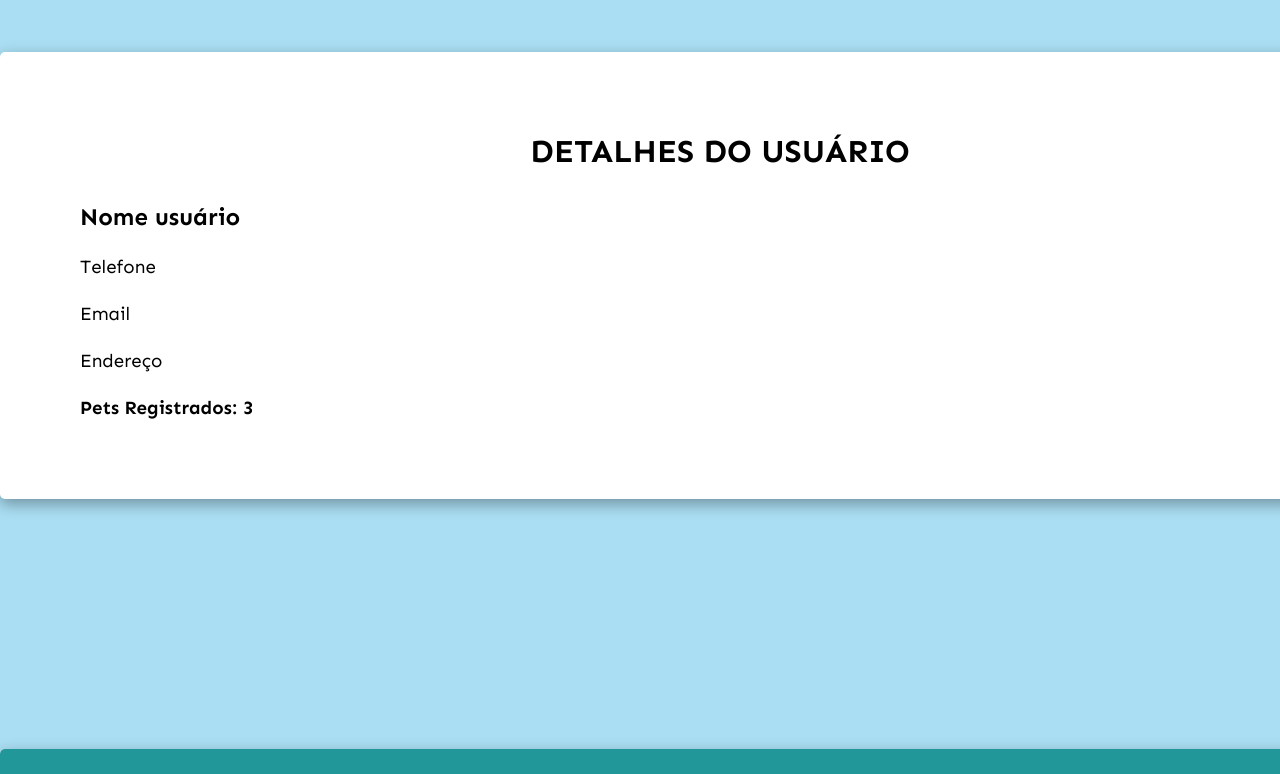
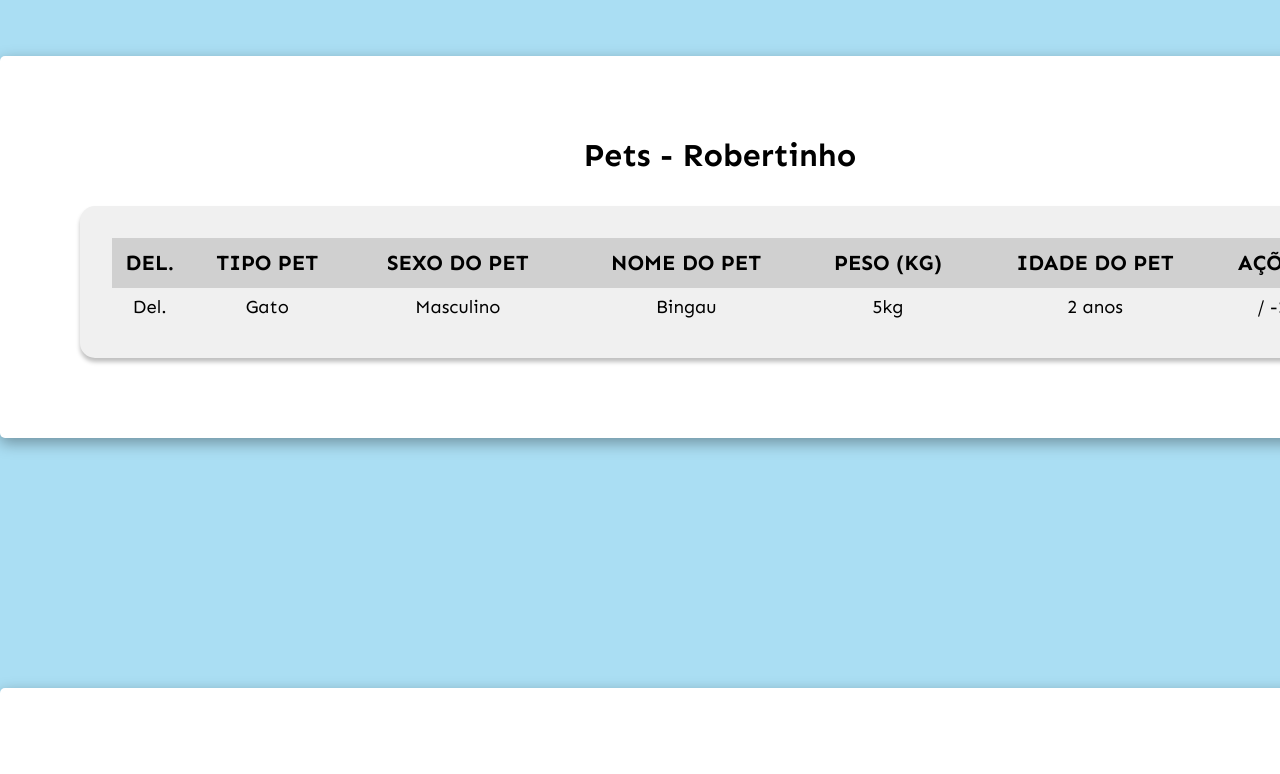
Before and after one commit to pedroairton/sistema-petshop, an Angular app: page / in a window 1280 px wide. Shown: the part 2000-2774 px from the top of the page. Built offline with nearby package versions, Linux system fonts and the light colour scheme; no server answers.

Commit message:
Página agendamentos

```diff
--- a/src/app/app.component.html
+++ b/src/app/app.component.html
@@ -118,8 +118,8 @@
               <th>Email do Usuário</th>
               <th>Num. do Usuário</th>
               <th>Endereço</th>
+              <th>Editar</th>
               <th>Pets</th>
-              <th>Abrir</th>
             </tr>
           </thead>
           <tbody>
@@ -130,7 +130,7 @@
                 <td>{{ usuario.email }}</td>
                 <td>{{ usuario.numero }}</td>
                 <td>{{ usuario.endereco }}</td>
-                <td>{{ usuario.pets }}</td>
+                <td>Edit.</td>
                 <td>-></td>
               </tr>
             }
@@ -150,16 +150,85 @@
   </div>
 </section>
 <section class="content">
-  <div class="page-usuario">
-    <h1>DETALHES DO USUÁRIO</h1>
-    <div class="content-usuario">
-      <div class="infos-usuario">
-        <h2>Nome usuário</h2>
-        <h3>Telefone</h3>
-        <h3>Email</h3>
-        <h3>Endereço</h3>
-        <h3>Pets Registrados: 3</h3>
-      </div>
+  <div class="page-pet">
+    <h1>Pets - Robertinho</h1>
+    <div class="table">
+      <table>
+        <thead>
+          <tr>
+            <th>Del.</th>
+            <th>Tipo Pet</th>
+            <th>Sexo do pet</th>
+            <th>Nome do Pet</th>
+            <th>Peso (kg)</th>
+            <th>Idade do Pet</th>
+            <th>Ações</th>
+          </tr>
+        </thead>
+        <tbody>
+          <tr>
+            <td>Del.</td>
+            <td>Gato</td>
+            <td>Masculino</td>
+            <td>Bingau</td>
+            <td>5kg</td>
+            <td>2 anos</td>
+            <!-- editar e ver agendamentos -->
+            <td>/ -></td>
+          </tr>
+        </tbody>
+      </table>
+    </div>
+  </div>
+</section>
+<section class="content">
+  <div class="page-agendamentos">
+    <h1>AGENDAMENTOS</h1>
+    <div class="table-agendamentos">
+      <h2>Próximos Agendamentos</h2>
+      <table>
+        <thead>
+          <tr>
+            <th>Del.</th>
+            <th>Cliente</th>
+            <th>Serviço</th>
+            <th>Data</th>
+            <th>Hora</th>
+          </tr>
+        </thead>
+        <tbody>
+          <tr>
+            <td>Del.</td>
+            <td>Robertinho</td>
+            <td>Tosa</td>
+            <td>06/03/2025</td>
+            <td>14h30</td>
+          </tr>
+        </tbody>
+      </table>
+    </div>
+    <div class="table-agendamentos">
+      <h2>Últimos Agendamentos</h2>
+      <table>
+        <thead>
+          <tr>
+            <th>Del.</th>
+            <th>Cliente</th>
+            <th>Serviço</th>
+            <th>Data</th>
+            <th>Hora</th>
+          </tr>
+        </thead>
+        <tbody>
+          <tr>
+            <td>Del.</td>
+            <td>Robertinho</td>
+            <td>Tosa</td>
+            <td>06/03/2025</td>
+            <td>14h30</td>
+          </tr>
+        </tbody>
+      </table>
     </div>
   </div>
 </section>
--- a/src/app/app.component.scss
+++ b/src/app/app.component.scss
@@ -159,7 +159,7 @@ $lightBlue2: #60c1dc;
               background-color: #d0d0d0;
               th {
                 font-size: 1.35rem;
-                padding: 8px 0;
+                padding: 12px 0;
                 text-transform: uppercase;
               }
             }
@@ -168,7 +168,7 @@ $lightBlue2: #60c1dc;
             tr {
               td {
                 font-size: 1.15rem;
-                padding: 5px 0;
+                padding: 8px 0;
                 text-align: center;
               }
               &:nth-child(even) {
@@ -222,19 +222,83 @@ $lightBlue2: #60c1dc;
       }
     }
   }
-  // page usuario
-  .page-usuario{
+  // page pet
+  .page-pet{
     padding: 80px;
-    .content-usuario{
+    .table{
+      padding: 2rem;
+      border-radius: 15px;
+      background-color: #f0f0f0;
+      box-shadow: 0px 4px 4px rgba(0, 0, 0, 0.25);
+      margin-top: 2rem;
+      table {
+        width: 100%;
+        thead {
+          tr {
+            background-color: #d0d0d0;
+            th {
+              font-size: 1.35rem;
+              padding: 12px 0;
+              text-transform: uppercase;
+            }
+          }
+        }
+        tbody {
+          tr {
+            td {
+              font-size: 1.15rem;
+              padding: 8px 0;
+              text-align: center;
+            }
+            background-color: #f0f0f0;
+            &:nth-child(even) {
+              background-color: #d7d7d7;
+            }
+          }
+        }
+      }
+    }
+  }
+  // page agendamentos
+  .page-agendamentos{
+    padding: 80px;
+    display: flex;
+    flex-direction: column;
+    gap: 100px;
+    .table-agendamentos{
       display: flex;
       flex-direction: column;
+      align-items: center;
+      gap: 2rem;
+      padding: 2rem;
+      border-radius: 15px;
+      background-color: #f0f0f0;
+      box-shadow: 0px 4px 4px rgba(0, 0, 0, 0.25);
       margin-top: 2rem;
-      .infos-usuario{
-        display: flex;
-        flex-direction: column;
-        gap: 1.5rem;
-        h3:not(:last-child){
-          font-weight: 400;
+      table {
+        width: 100%;
+        thead {
+          tr {
+            background-color: #d0d0d0;
+            th {
+              font-size: 1.35rem;
+              padding: 12px 0;
+              text-transform: uppercase;
+            }
+          }
+        }
+        tbody {
+          tr {
+            td {
+              font-size: 1.15rem;
+              padding: 8px 0;
+              text-align: center;
+            }
+            background-color: #f0f0f0;
+            &:nth-child(even) {
+              background-color: #d7d7d7;
+            }
+          }
         }
       }
     }
--- a/src/styles.scss
+++ b/src/styles.scss
@@ -15,3 +15,6 @@ body{
 section{
     margin-top: 150px;
 }
+table{
+    border-collapse: collapse;
+}
```
